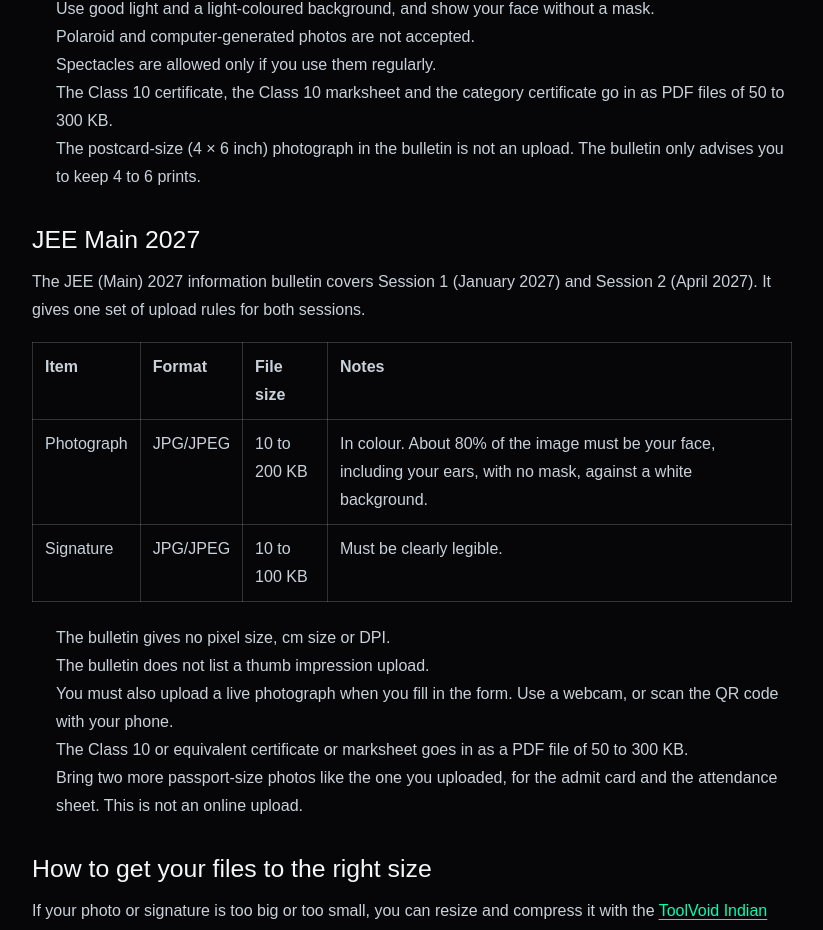
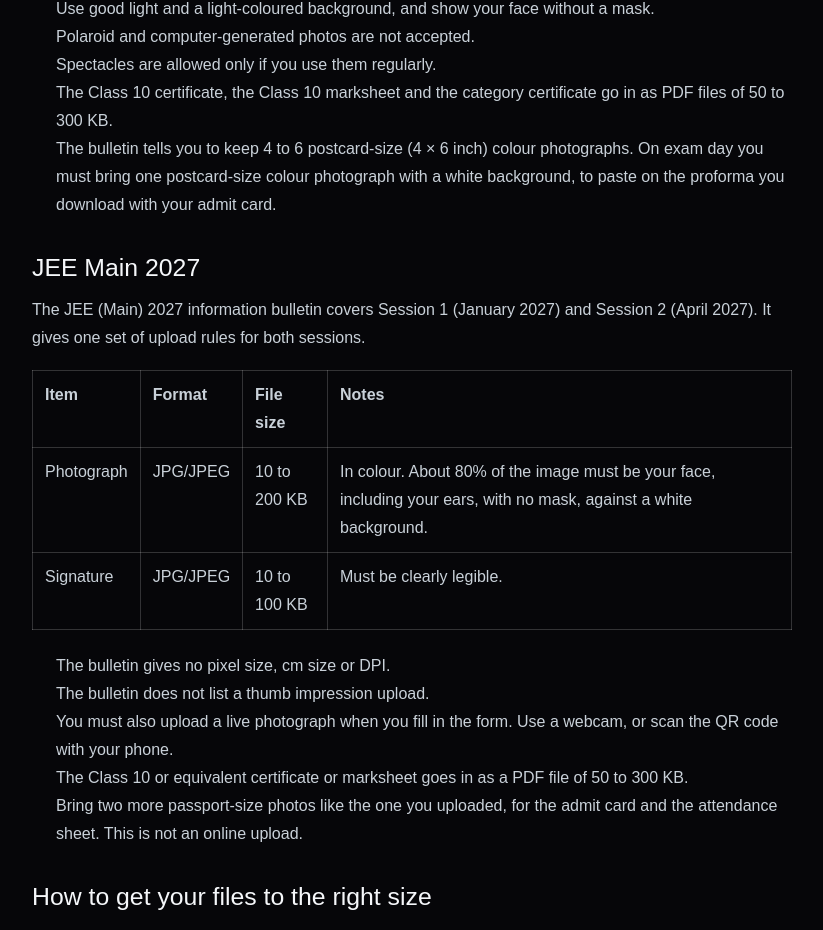
Before and after one commit to toolvoid/toolvoid, a Next.js app: page /guides/photo-signature-size-rules in a window 1280 px wide. Shown: the part 2176-3106 px from the top of the page, without its empty margins (228-1051 px from the left). Built offline with nearby package versions, Linux system fonts and the light colour scheme.

Commit message:
Clarify NEET postcard photo instructions

```diff
--- a/app/guides/photo-signature-size-rules/page.js
+++ b/app/guides/photo-signature-size-rules/page.js
@@ -112,7 +112,7 @@ export default function PhotoSignatureSizeRulesPage() {
           <li>Polaroid and computer-generated photos are not accepted.</li>
           <li>Spectacles are allowed only if you use them regularly.</li>
           <li>The Class 10 certificate, the Class 10 marksheet and the category certificate go in as PDF files of 50 to 300 KB.</li>
-          <li>The postcard-size (4 × 6 inch) photograph in the bulletin is not an upload. The bulletin only advises you to keep 4 to 6 prints.</li>
+          <li>The bulletin tells you to keep 4 to 6 postcard-size (4 × 6 inch) colour photographs. On exam day you must bring one postcard-size colour photograph with a white background, to paste on the proforma you download with your admit card.</li>
         </ul>
 
         <h2 style={styles.h2}>JEE Main 2027</h2>
```
